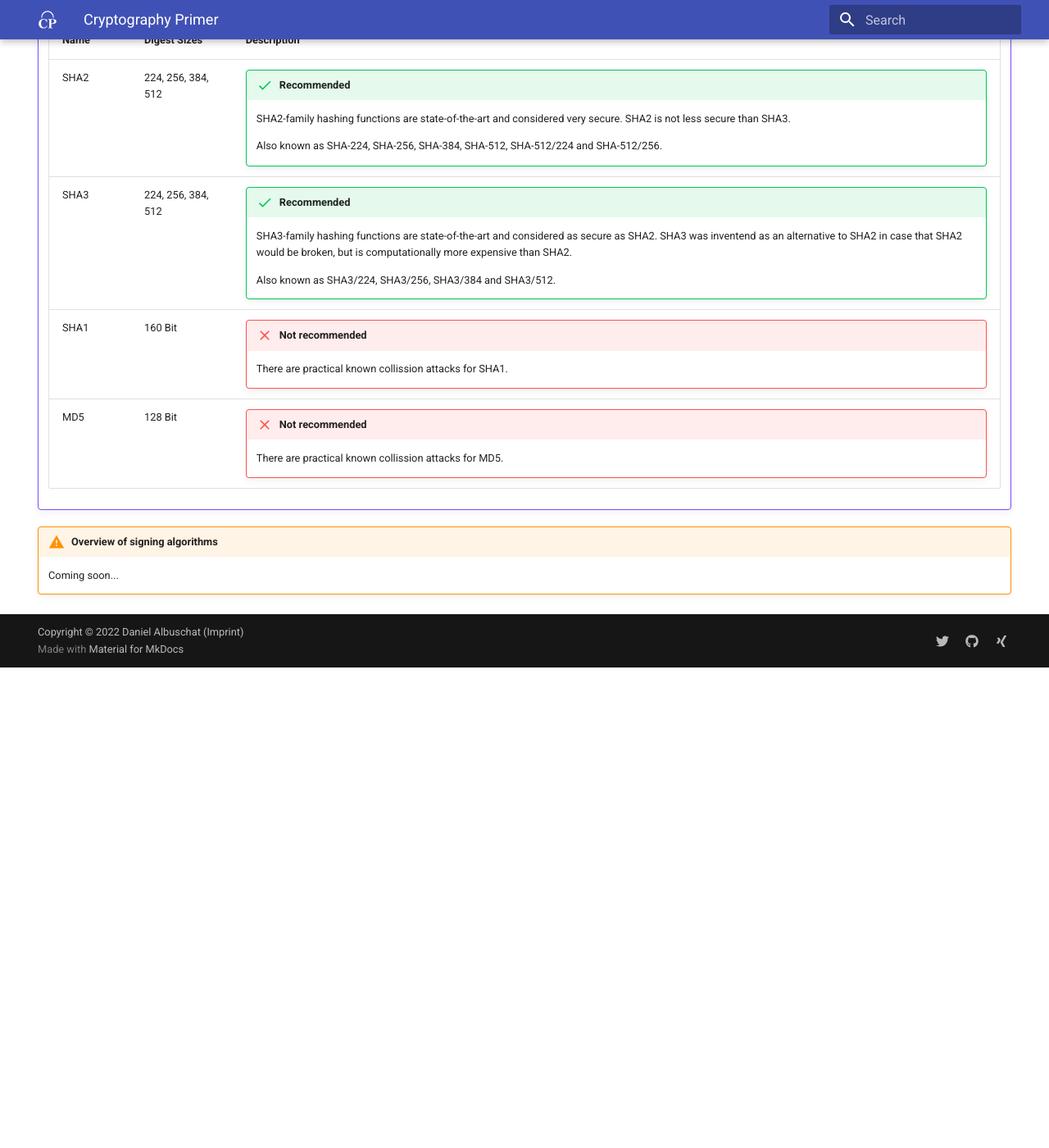
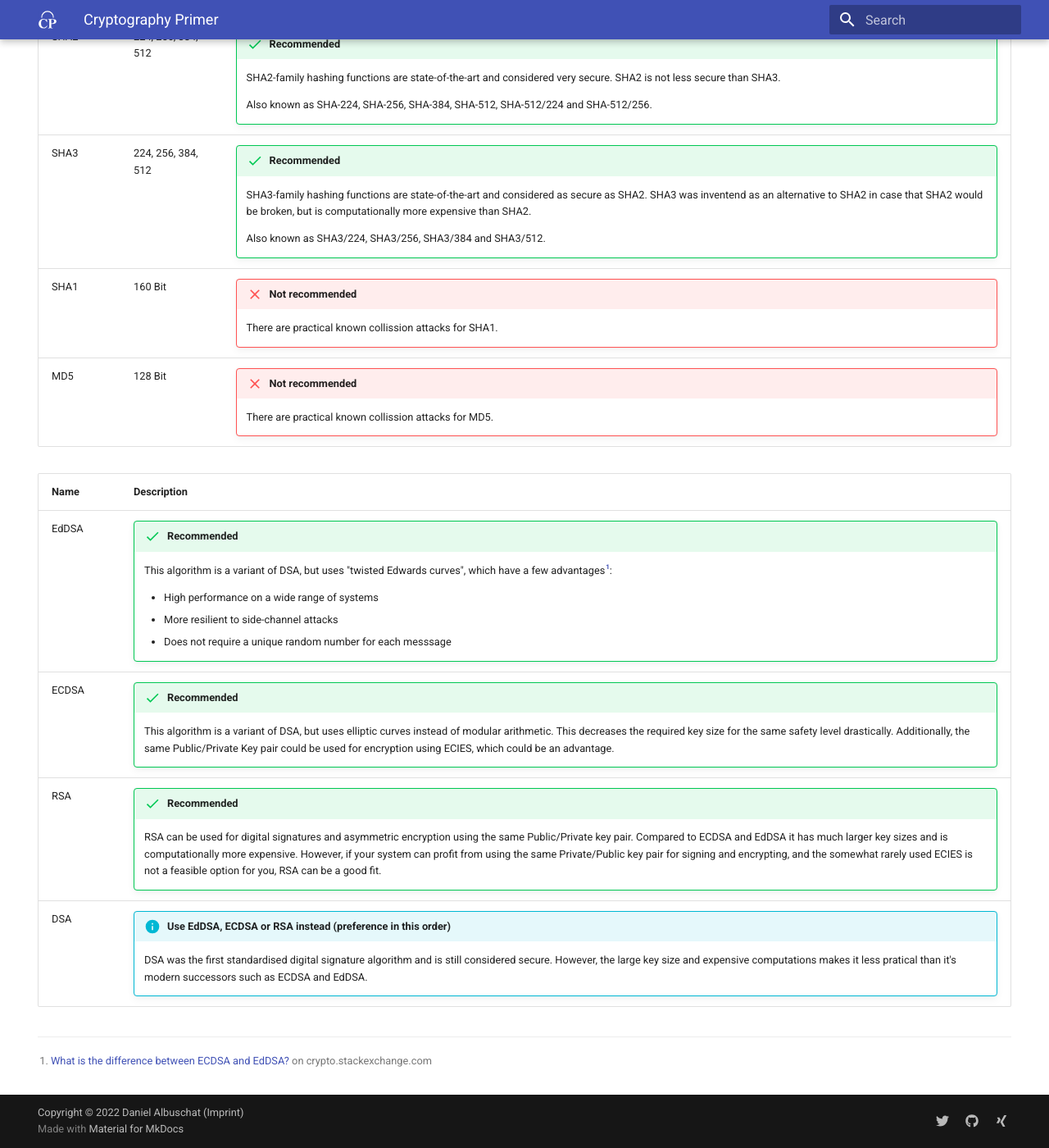
Before and after one commit to daniel-kun/cryptography-primer.info, an MkDocs documentation site: the page built from docs/index2.md, in a window 1280 px wide and 1400 px high, scrolled down 3220 px. Shown: the whole window at 82% size. Built offline with MkDocs 1.6.1 and Material for MkDocs 9.7.7, drawn with Linux system fonts in a browser that asks for light colours; before the commit the page ends 4034 px from its top, so only the background shows below that; some of the changed text lies outside the part shown.

Commit message:
Improvements on the "hash/sign/mac" page - Much more details on hash functions, and distinct use cases for cryptographic and non-cryptographic uses - Include a comparison table of common hash functions - Include a comparison table of digital signature algorithms - Include more references - Improved the explanation of "MACs" and made it more clear that you should not be required to use them yourself, and if you do, it's usually to authenticate encryption

```diff
--- a/includes/hashing_comparison.md
+++ b/includes/hashing_comparison.md
@@ -1,8 +1,6 @@
-!!! example "Overview of hashing algorithms"
-
-    |Name|Digest Sizes|Description|
-    |----|-----------|-----------|
-    |SHA2|224, 256, 384, 512|<div class="admonition success"><p class="admonition-title">Recommended</p><p>SHA2-family hashing functions are state-of-the-art and considered very secure. SHA2 is not less secure than SHA3.<p></p>Also known as SHA-224, SHA-256, SHA-384, SHA-512, SHA-512/224 and SHA-512/256.</p></div>|
-    |SHA3|224, 256, 384, 512|<div class="admonition success"><p class="admonition-title">Recommended</p><p>SHA3-family hashing functions are state-of-the-art and considered as secure as SHA2. SHA3 was inventend as an alternative to SHA2 in case that SHA2 would be broken, but is computationally more expensive than SHA2.</p><p>Also known as SHA3/224, SHA3/256, SHA3/384 and SHA3/512.</p></div>|
-    |SHA1|160 Bit|<div class="admonition failure"><p class="admonition-title">Not recommended</p><p>There are practical known collission attacks for SHA1.</p></div>|
-    |MD5|128 Bit|<div class="admonition failure"><p class="admonition-title">Not recommended</p><p>There are practical known collission attacks for MD5.</p></div>|
+|Name|Digest Sizes|Description|
+|----|-----------|-----------|
+|SHA2|224, 256, 384, 512|<div class="admonition success"><p class="admonition-title">Recommended</p><p>SHA2-family hashing functions are state-of-the-art and considered very secure. SHA2 is not less secure than SHA3.<p></p>Also known as SHA-224, SHA-256, SHA-384, SHA-512, SHA-512/224 and SHA-512/256.</p></div>|
+|SHA3|224, 256, 384, 512|<div class="admonition success"><p class="admonition-title">Recommended</p><p>SHA3-family hashing functions are state-of-the-art and considered as secure as SHA2. SHA3 was inventend as an alternative to SHA2 in case that SHA2 would be broken, but is computationally more expensive than SHA2.</p><p>Also known as SHA3/224, SHA3/256, SHA3/384 and SHA3/512.</p></div>|
+|SHA1|160 Bit|<div class="admonition failure"><p class="admonition-title">Not recommended</p><p>There are practical known collission attacks for SHA1.</p></div>|
+|MD5|128 Bit|<div class="admonition failure"><p class="admonition-title">Not recommended</p><p>There are practical known collission attacks for MD5.</p></div>|
--- a/includes/signing_comparison.md
+++ b/includes/signing_comparison.md
@@ -1,3 +1,9 @@
-!!! warning "Overview of signing algorithms"
+|Name|Description|
+|----|-----------|
+|EdDSA|<div class="admonition success"><p class="admonition-title">Recommended</p><p>This algorithm is a variant of DSA, but uses "twisted Edwards curves", which have a few advantages[^100]:</p><p><ul><li>High performance on a wide range of systems</li><li>More resilient to side-channel attacks</li><li>Does not require a unique random number for each messsage</li></ul></p></div>|
+|ECDSA|<div class="admonition success"><p class="admonition-title">Recommended</p><p>This algorithm is a variant of DSA, but uses elliptic curves instead of modular arithmetic. This decreases the required key size for the same safety level drastically. Additionally, the same Public/Private Key pair could be used for encryption using ECIES, which could be an advantage.</p></div>|
+|RSA|<div class="admonition success"><p class="admonition-title">Recommended</p><p>RSA can be used for digital signatures and asymmetric encryption using the same Public/Private key pair. Compared to ECDSA and EdDSA it has much larger key sizes and is computationally more expensive. However, if your system can profit from using the same Private/Public key pair for signing and encrypting, and the somewhat rarely used ECIES is not a feasible option for you, RSA can be a good fit.</p></div>|
+|DSA|<div class="admonition info"><p class="admonition-title">Use EdDSA, ECDSA or RSA instead (preference in this order)</p><p>DSA was the first standardised digital signature algorithm and is still considered secure. However, the large key size and expensive computations makes it less pratical than it's modern successors such as ECDSA and EdDSA.</p></div>|
 
-    Coming soon...
+
+[^100]: [What is the difference between ECDSA and EdDSA?](https://crypto.stackexchange.com/questions/60383/what-is-the-difference-between-ecdsa-and-eddsa) on crypto.stackexchange.com
```
Also changed, not shown: docs/hash_sign_mac.md (+41 -6 lines), includes/abbrevations.md (+1 -0 lines).
